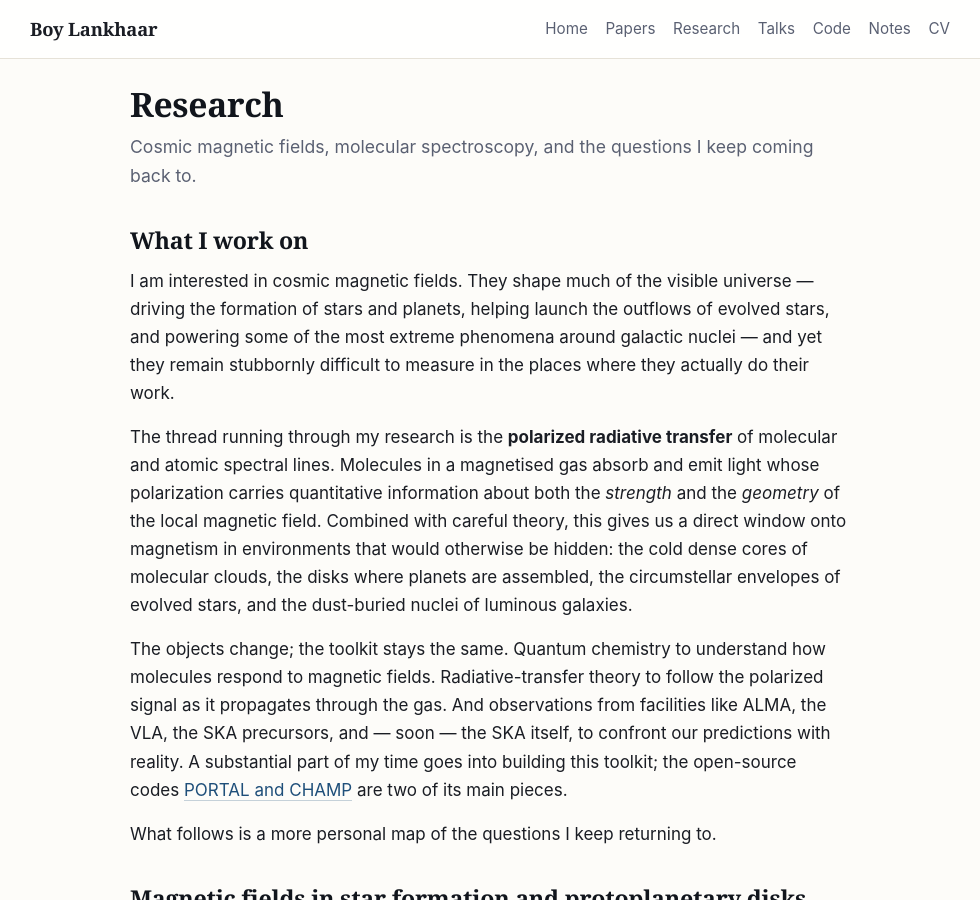
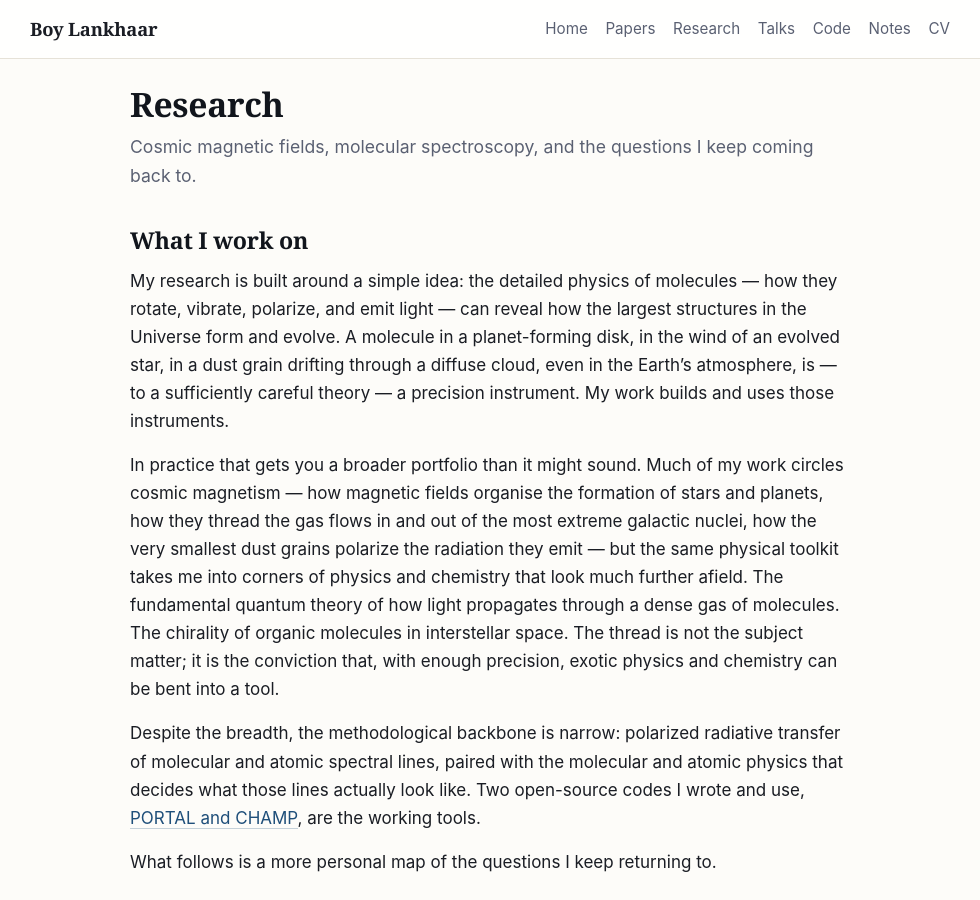
Before and after one commit to blankhaar/blankhaar.github.io, a Jekyll site: the page built from research.md, in a window 1280 px wide and 900 px high. Shown: the whole window, without its empty margins (150-1130 px from the left). Built offline with Jekyll 4.4.1, drawn with Linux system fonts in a browser that asks for light colours.

Commit message:
Rewrite Research intro: lead with molecular-physics-as-cosmic-lens framing; broaden beyond magnetism

```diff
--- a/research.md
+++ b/research.md
@@ -7,11 +7,11 @@ permalink: /research/
 
 ## What I work on
 
-I am interested in cosmic magnetic fields. They shape much of the visible universe — driving the formation of stars and planets, helping launch the outflows of evolved stars, and powering some of the most extreme phenomena around galactic nuclei — and yet they remain stubbornly difficult to measure in the places where they actually do their work.
+My research is built around a simple idea: the detailed physics of molecules — how they rotate, vibrate, polarize, and emit light — can reveal how the largest structures in the Universe form and evolve. A molecule in a planet-forming disk, in the wind of an evolved star, in a dust grain drifting through a diffuse cloud, even in the Earth's atmosphere, is — to a sufficiently careful theory — a precision instrument. My work builds and uses those instruments.
 
-The thread running through my research is the **polarized radiative transfer** of molecular and atomic spectral lines. Molecules in a magnetised gas absorb and emit light whose polarization carries quantitative information about both the *strength* and the *geometry* of the local magnetic field. Combined with careful theory, this gives us a direct window onto magnetism in environments that would otherwise be hidden: the cold dense cores of molecular clouds, the disks where planets are assembled, the circumstellar envelopes of evolved stars, and the dust-buried nuclei of luminous galaxies.
+In practice that gets you a broader portfolio than it might sound. Much of my work circles cosmic magnetism — how magnetic fields organise the formation of stars and planets, how they thread the gas flows in and out of the most extreme galactic nuclei, how the very smallest dust grains polarize the radiation they emit — but the same physical toolkit takes me into corners of physics and chemistry that look much further afield. The fundamental quantum theory of how light propagates through a dense gas of molecules. The chirality of organic molecules in interstellar space. The thread is not the subject matter; it is the conviction that, with enough precision, exotic physics and chemistry can be bent into a tool.
 
-The objects change; the toolkit stays the same. Quantum chemistry to understand how molecules respond to magnetic fields. Radiative-transfer theory to follow the polarized signal as it propagates through the gas. And observations from facilities like ALMA, the VLA, the SKA precursors, and — soon — the SKA itself, to confront our predictions with reality. A substantial part of my time goes into building this toolkit; the open-source codes [PORTAL and CHAMP]({{ '/code/' | relative_url }}) are two of its main pieces.
+Despite the breadth, the methodological backbone is narrow: polarized radiative transfer of molecular and atomic spectral lines, paired with the molecular and atomic physics that decides what those lines actually look like. Two open-source codes I wrote and use, [PORTAL and CHAMP]({{ '/code/' | relative_url }}), are the working tools.
 
 What follows is a more personal map of the questions I keep returning to.
 
```
